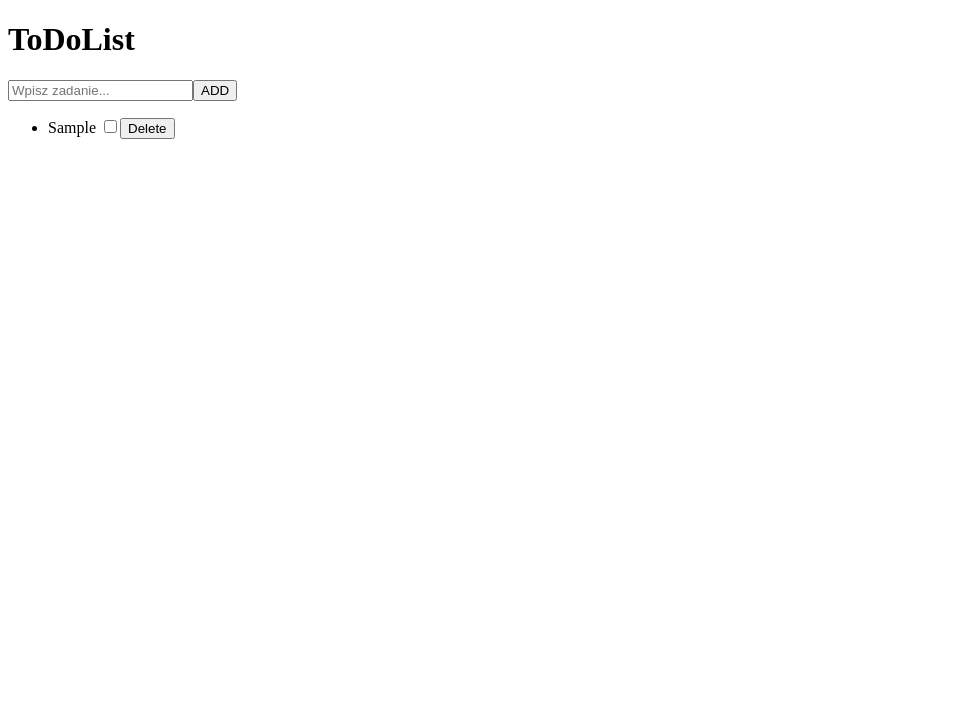
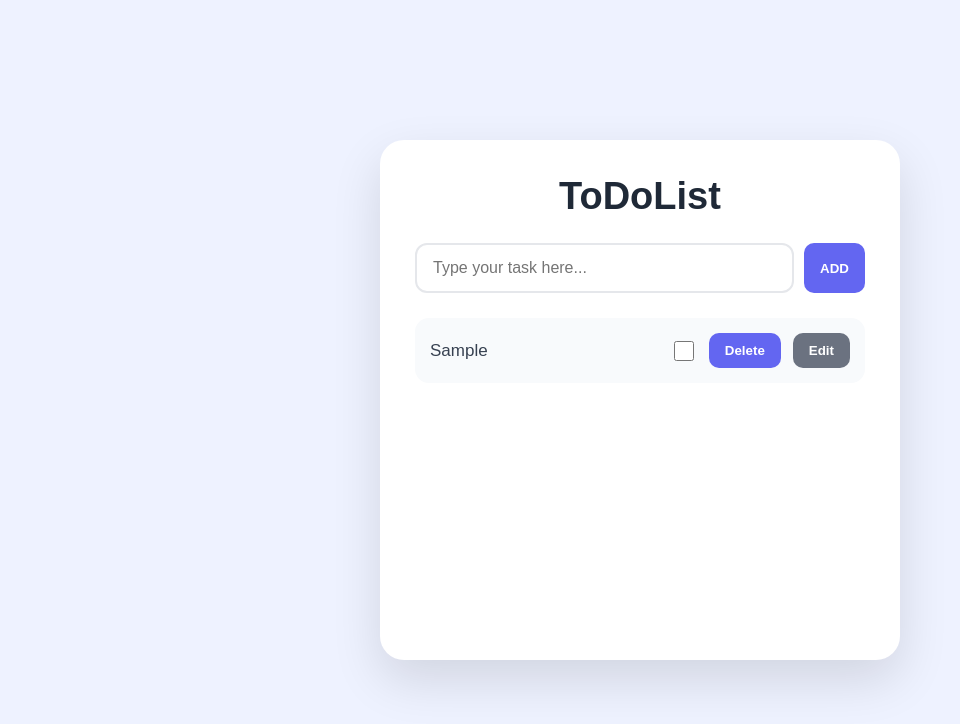
Before and after one commit to Bajt3k/ToDoList, a React (Vite) app: page / in a window 1280 px wide. Both pictures are taken after typing "Sample" into the empty fields and a click on the button "ADD". Shown: the top 724 px of the page, without its empty margins (0-960 px from the left). Built offline with nearby package versions, Linux system fonts and the light colour scheme.

Commit message:
Edit feature and css style

```diff
--- a/src/App.css
+++ b/src/App.css
@@ -0,0 +1,196 @@
+.App {
+  width: 450px;
+  min-height: 450px;
+  padding: 35px;
+
+  background: white;
+  border-radius: 24px;
+
+  box-shadow: 0 20px 50px rgba(0, 0, 0, 0.12);
+
+  display: flex;
+  flex-direction: column;
+  gap: 25px;
+}
+
+.App h1 {
+  margin: 0;
+
+  text-align: center;
+
+  font-size: 38px;
+  font-weight: 700;
+
+  color: #1f2937;
+}
+
+
+/* Dodawanie taska */
+
+.task-form {
+  display: flex;
+  gap: 10px;
+}
+
+.task-form input {
+  flex: 1;
+
+  padding: 14px 16px;
+
+  border: 2px solid #e5e7eb;
+  border-radius: 12px;
+
+  font-size: 16px;
+
+  outline: none;
+
+  transition: 0.2s;
+}
+
+.task-form input:focus {
+  border-color: #6366f1;
+}
+
+
+/* Wszystkie buttony */
+
+button {
+  border: none;
+
+  padding: 10px 16px;
+
+  border-radius: 10px;
+
+  background: #6366f1;
+
+  color: white;
+
+  font-weight: 600;
+
+  cursor: pointer;
+
+  transition: 0.2s;
+}
+
+button:hover {
+  transform: translateY(-2px);
+  opacity: 0.9;
+}
+
+
+/* Lista */
+
+.task-list {
+  list-style: none;
+
+  padding: 0;
+  margin: 0;
+
+  display: flex;
+  flex-direction: column;
+
+  gap: 12px;
+}
+
+
+/* Pojedynczy task */
+
+.task-list li {
+  display: flex;
+
+  align-items: center;
+
+  gap: 12px;
+
+  padding: 15px;
+
+  background: #f8fafc;
+
+  border-radius: 14px;
+
+  color: #374151;
+
+  font-size: 17px;
+
+  transition: 0.2s;
+}
+
+.task-list li:hover {
+  transform: translateX(5px);
+}
+
+
+/* Tekst taska */
+
+.task-list span {
+  flex: 1;
+
+  overflow-wrap: anywhere;
+}
+
+
+/* Checkbox */
+
+.task-list input[type="checkbox"] {
+  width: 20px;
+  height: 20px;
+
+  cursor: pointer;
+}
+
+
+/* Input podczas edycji */
+
+.task-list li input:not([type="checkbox"]) {
+  flex: 1;
+
+  padding: 10px 12px;
+
+  border-radius: 10px;
+
+  border: 2px solid #6366f1;
+
+  font-size: 16px;
+
+  outline: none;
+}
+
+
+/* Delete */
+
+.task-list button:nth-last-child(2) {
+  background: #ef4444;
+}
+
+.edit-input {
+  flex: 1;
+}
+
+/* Edit */
+
+.task-list button:last-child {
+  background: #10b981;
+}
+
+
+/* Save */
+
+.task-list button:first-of-type {
+  background: #6366f1;
+}
+
+
+/* Cancel */
+
+.task-list button:last-of-type {
+  background: #6b7280;
+}
+
+
+/* Wykonane zadanie */
+
+.done span {
+  text-decoration: line-through;
+
+  opacity: 0.5;
+}
--- a/src/App.jsx
+++ b/src/App.jsx
@@ -5,9 +5,10 @@ function App() {
   const [task, setTask] = useState("");
   const [tasks, setTasks] = useState(() => {
     const savedTasks = localStorage.getItem("tasks");
-
     return savedTasks ? JSON.parse(savedTasks) : [];
   });
+  const [editingId, setEditingId] = useState(null);
+  const [editText, setEditText] = useState("");
 
   useEffect(() => {
     localStorage.setItem("tasks", JSON.stringify(tasks));
@@ -32,35 +33,88 @@ function App() {
       prevTasks.map((t) => (t.id === id ? { ...t, done: !t.done } : t)),
     );
   }
+
   function handleDeleteTask(id) {
     setTasks((prevTasks) => prevTasks.filter((t) => t.id !== id));
   }
 
+  function handleEditTask(taskItem) {
+    setEditingId(taskItem.id);
+    setEditText(taskItem.text);
+  }
+
+  function saveEditTask(id) {
+    const trimmedEditText = editText.trim();
+
+    if (trimmedEditText === "") {
+      return;
+    }
+
+    setTasks((prevTasks) =>
+      prevTasks.map((taskItem) =>
+        taskItem.id === id ? { ...taskItem, text: trimmedEditText } : taskItem,
+      ),
+    );
+
+    setEditingId(null);
+    setEditText("");
+  }
+
+  function cancelEditTask() {
+    setEditingId(null);
+    setEditText("");
+  }
+
   return (
     <>
+      <div className="App">
         <h1>ToDoList</h1>
-      <form onSubmit={handleSubmit}>
+        <form onSubmit={handleSubmit} className="task-form">
           <input
             type="text"
-          placeholder="Wpisz zadanie..."
+            placeholder="Type your task here..."
             value={task}
             onChange={(e) => setTask(e.target.value)}
           />
           <button type="submit">ADD</button>
         </form>
-      <ul>
-        {tasks.map((task) => (
-          <li key={task.id}>
-            {task.text}{" "}
+        <ul className="task-list">
+          {tasks.map((taskItem) => (
+            <li key={taskItem.id} className={taskItem.done ? "done" : ""}>
+              {editingId === taskItem.id ? (
+                <>
+                  <input
+                    className="edit-input"
+                    value={editText}
+                    onChange={(e) => setEditText(e.target.value)}
+                  />
+                  <button type="button" onClick={() => saveEditTask(taskItem.id)}>
+                    Save
+                  </button>
+                  <button type="button" onClick={cancelEditTask}>
+                    Cancel
+                  </button>
+                </>
+              ) : (
+                <>
+                  <span>{taskItem.text}</span>
                   <input
                     type="checkbox"
-              checked={task.done}
-              onChange={() => toggleTaskDone(task.id)}
+                    checked={taskItem.done}
+                    onChange={() => toggleTaskDone(taskItem.id)}
                   />
-            <button onClick={() => handleDeleteTask(task.id)}>Delete</button>
+                  <button type="button" onClick={() => handleDeleteTask(taskItem.id)}>
+                    Delete
+                  </button>
+                  <button type="button" onClick={() => handleEditTask(taskItem)}>
+                    Edit
+                  </button>
+                </>
+              )}
             </li>
           ))}
         </ul>
+      </div>
     </>
   );
 }
--- a/src/index.css
+++ b/src/index.css
@@ -0,0 +1,12 @@
+body {
+  margin: 0;
+  min-height: 100vh;
+
+  display: flex;
+  justify-content: center;
+  align-items: center;
+
+  background: #eef2ff;
+
+  font-family: Arial, sans-serif;
+}
```
Lines whose indentation alone changed are shown as unchanged.
